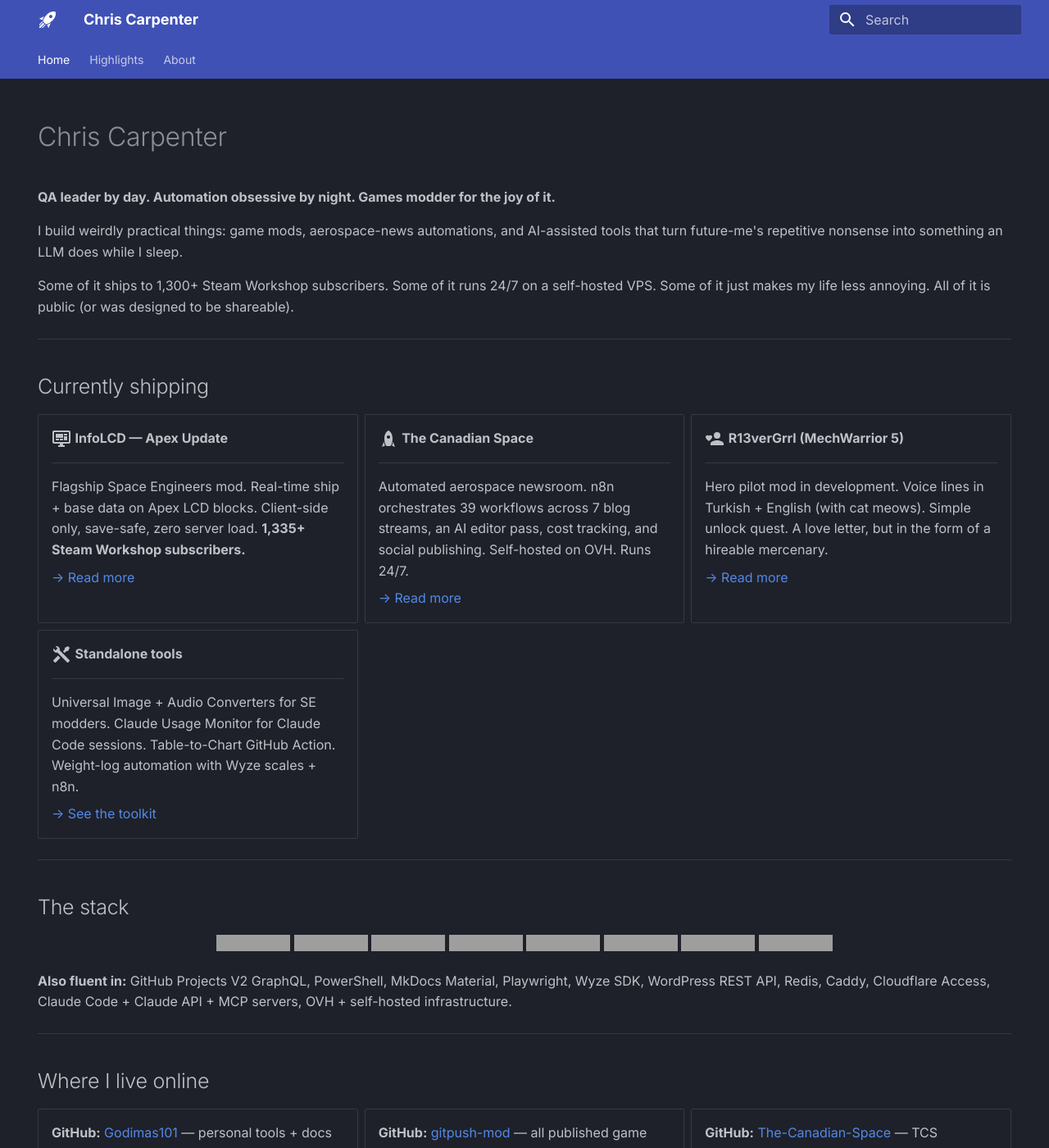
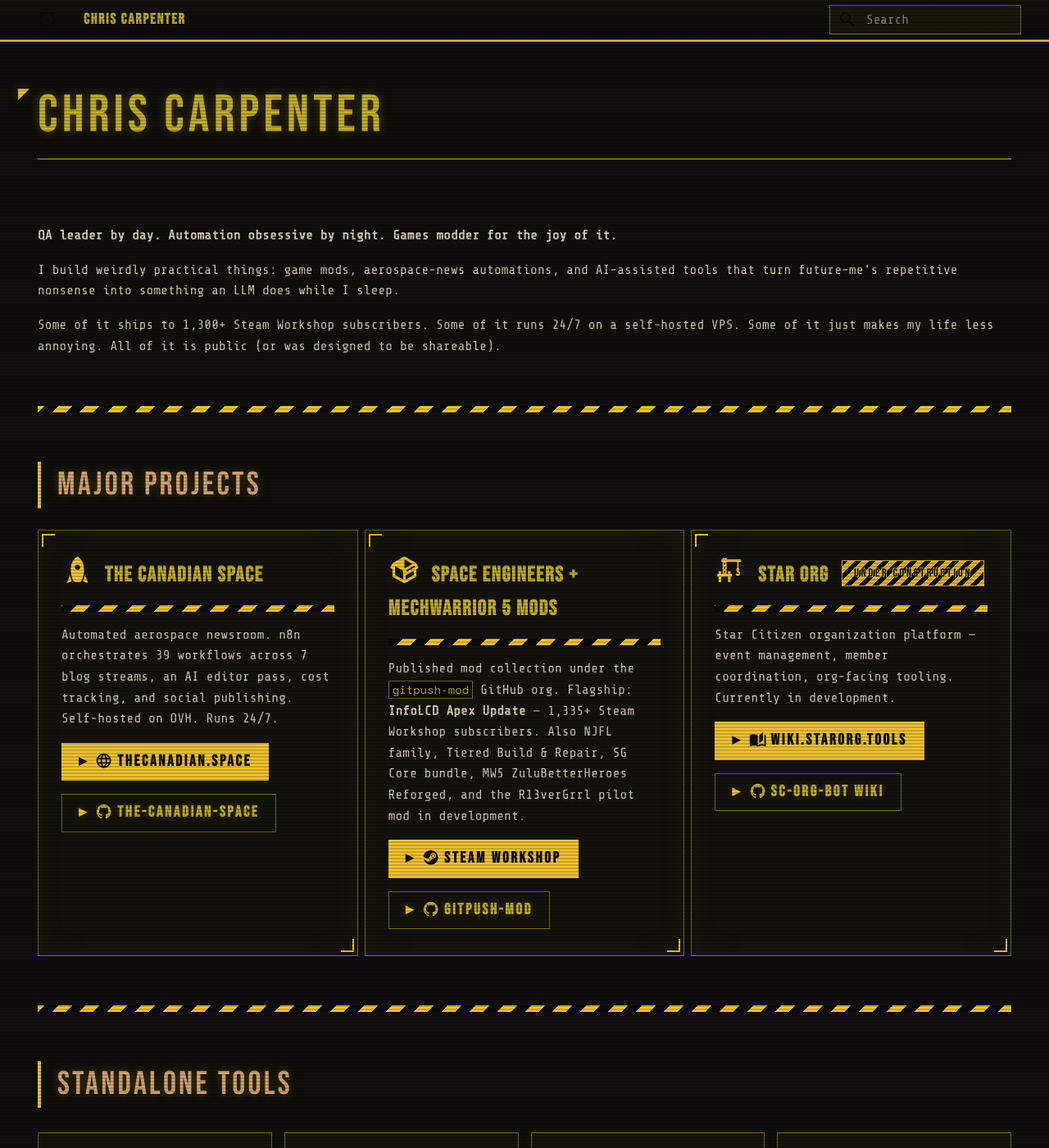
Before and after one commit to Godimas101/portfolio, an MkDocs documentation site: the page built from docs/index.md, in a window 1280 px wide and 1400 px high. Shown: the whole window at 82% size. Built offline with MkDocs 1.6.1 and Material for MkDocs 9.7.7, drawn with Linux system fonts in a browser that asks for light colours; some of the changed text lies outside the part shown; grey boxes are pictures that could not be loaded.

Commit message:
Direction A picked — restructured content per Chris's feedback
- Base mkdocs.yml now uses cassette-core.css directly (Chris picked
  Direction A on 2026-07-16). directions/A_cassette/ kept as an overlay
  with alternate site_name branding.
- Stashed B_cyberpunk + C_hybrid under stashed/ — kept for future
  reference, not deleted.
- Deleted individual project pages (projects/infolcd.md, etc.) — new
  structure links out from the major-project cards instead.

Index page restructure:
- 'Currently shipping' -> 'Major projects' (3 cards):
  1. The Canadian Space (link: thecanadian.space + GitHub org)
  2. Space Engineers + MechWarrior 5 Mods (link: Steam Workshop + gitpush-mod)
  3. Star Org (link: wiki.starorg.tools + SC-ORG-BOT wiki) with an
     UNDER CONSTRUCTION hazard-stripe tag
- New 'Standalone tools' section: 4 smaller cards (universal-image-converter,
  universal-audio-converter, claude-usage-monitor, se-claude-skill)
- 'Where I live online' -> 'Reach out': dropped most links, kept only
  LinkedIn + Patreon + Discord (added; user ID 235753132594823169
  linkable via discord.com/users/... in Discord client)

CSS additions:
- .md-button + .md-button--primary styled Cassette-style (amber outline,
  warning-yellow filled variant, uppercase Bebas Neue, hazard triangle
  prefix)
- .construction-tag: hazard-striped pill with pulse animation
- Small-grid variant (:not(.cards)) for the tools + reach-out sections
  — compact, no corner brackets, subtle amber background
- Icon coloring for grid.cards .lg -> warning-yellow (major project icons
  now stand out in the header of each card)

```diff
--- a/docs/assets/stylesheets/cassette-core.css
+++ b/docs/assets/stylesheets/cassette-core.css
@@ -327,3 +327,154 @@
 .md-search__input::placeholder {
   color: var(--cc-fg-dim);
 }
+
+/* ---- BUTTONS (used inside Major Projects cards for link-outs) ---- */
+.md-typeset .md-button {
+  font-family: 'Bebas Neue', sans-serif;
+  font-size: 0.95rem;
+  letter-spacing: 0.14em;
+  text-transform: uppercase;
+  color: var(--cc-amber);
+  background: transparent;
+  border: 1px solid var(--cc-amber-dim);
+  border-radius: 0;
+  padding: 0.35rem 1rem;
+  margin: 0.4rem 0.4rem 0.4rem 0;
+  transition: all 0.2s ease;
+  text-shadow: 0 0 8px rgba(197, 176, 41, 0.25);
+  position: relative;
+}
+
+.md-typeset .md-button::before {
+  content: '▸';
+  margin-right: 0.4rem;
+  color: var(--cc-warning-yellow);
+}
+
+.md-typeset .md-button:hover {
+  color: var(--cc-black);
+  background: var(--cc-amber);
+  border-color: var(--cc-amber);
+  text-shadow: none;
+  box-shadow: 0 0 20px rgba(197, 176, 41, 0.35);
+}
+
+.md-typeset .md-button:hover::before {
+  color: var(--cc-black);
+}
+
+.md-typeset .md-button--primary {
+  background: var(--cc-warning-yellow);
+  color: var(--cc-black);
+  border-color: var(--cc-warning-yellow);
+  font-weight: 700;
+  text-shadow: none;
+}
+
+.md-typeset .md-button--primary::before {
+  color: var(--cc-black);
+}
+
+.md-typeset .md-button--primary:hover {
+  background: var(--cc-amber-glow);
+  border-color: var(--cc-amber-glow);
+  box-shadow: 0 0 25px rgba(230, 207, 58, 0.5);
+}
+
+/* ---- UNDER CONSTRUCTION TAG (Star Org card) ---- */
+.md-typeset .construction-tag {
+  display: inline-block;
+  font-family: 'Bebas Neue', sans-serif;
+  font-size: 0.7rem;
+  letter-spacing: 0.2em;
+  color: var(--cc-black);
+  background: repeating-linear-gradient(
+    -45deg,
+    var(--cc-warning-yellow),
+    var(--cc-warning-yellow) 6px,
+    var(--cc-black) 6px,
+    var(--cc-black) 12px
+  );
+  padding: 0.2rem 0.7rem 0.15rem;
+  margin-left: 0.5rem;
+  vertical-align: middle;
+  border: 1px solid var(--cc-warning-yellow);
+  text-shadow: 1px 1px 0 var(--cc-warning-yellow), -1px -1px 0 var(--cc-warning-yellow);
+  animation: hazard-pulse 3s ease-in-out infinite;
+}
+
+@keyframes hazard-pulse {
+  0%, 100% { opacity: 1; }
+  50%      { opacity: 0.7; }
+}
+
+/* ---- SMALL GRID (Standalone tools + Reach out sections) ---- */
+/* Distinguishes from .grid.cards (large cards) — these are compact link rows */
+.md-typeset .grid:not(.cards) {
+  display: grid;
+  grid-template-columns: repeat(auto-fit, minmax(280px, 1fr));
+  gap: 0.75rem;
+  margin: 1.5rem 0;
+}
+
+.md-typeset .grid:not(.cards) > ul {
+  list-style: none;
+  padding: 0;
+  margin: 0;
+  display: contents;
+}
+
+.md-typeset .grid:not(.cards) > ul > li {
+  background: rgba(197, 176, 41, 0.04);
+  border: 1px solid var(--cc-amber-dim);
+  border-radius: 0;
+  padding: 0.75rem 1rem;
+  margin: 0;
+  position: relative;
+  transition: all 0.2s ease;
+  min-height: unset;
+  box-shadow: none;
+}
+
+/* Remove the corner brackets from small-grid cards — reserve those for major projects */
+.md-typeset .grid:not(.cards) > ul > li::before,
+.md-typeset .grid:not(.cards) > ul > li::after {
+  display: none;
+}
+
+.md-typeset .grid:not(.cards) > ul > li:hover {
+  border-color: var(--cc-amber);
+  background: rgba(197, 176, 41, 0.08);
+  transform: none;
+  box-shadow: 0 0 15px rgba(197, 176, 41, 0.15);
+}
+
+.md-typeset .grid:not(.cards) > ul > li > p:first-child {
+  font-family: 'Share Tech Mono', monospace;
+  color: var(--cc-fg);
+  font-size: 1rem;
+  letter-spacing: 0.02em;
+  margin: 0;
+}
+
+/* ---- SVG ICONS (used in Reach out section) ---- */
+.md-typeset .twemoji.lg {
+  height: 1.3em;
+  vertical-align: -0.25em;
+  margin-right: 0.4rem;
+  fill: var(--cc-warning-yellow);
+}
+
+.md-typeset .twemoji.lg.middle {
+  height: 2rem;
+  fill: var(--cc-warning-yellow);
+}
+
+/* ---- MD Material's icon rendering in grid.cards — amp up the amber ---- */
+.md-typeset .grid.cards .lg {
+  color: var(--cc-warning-yellow);
+}
+
+.md-typeset .grid.cards .lg svg {
+  fill: var(--cc-warning-yellow);
+}
--- a/docs/index.md
+++ b/docs/index.md
@@ -14,17 +14,9 @@
 
 ---
 
-## Currently shipping
+## Major projects
 
 <div class="grid cards" markdown>
-
--   :material-monitor-dashboard:{ .lg .middle } **InfoLCD — Apex Update**
-
-    ---
-
-    Flagship Space Engineers mod. Real-time ship + base data on Apex LCD blocks. Client-side only, save-safe, zero server load. **1,335+ Steam Workshop subscribers.**
-
-    [→ Read more](projects/infolcd.md)
 
 -   :material-rocket:{ .lg .middle } **The Canadian Space**
 
@@ -32,23 +24,39 @@
 
     Automated aerospace newsroom. n8n orchestrates 39 workflows across 7 blog streams, an AI editor pass, cost tracking, and social publishing. Self-hosted on OVH. Runs 24/7.
 
-    [→ Read more](projects/canadian-space.md)
+    [:material-web: thecanadian.space](https://thecanadian.space){ .md-button .md-button--primary }
+    [:material-github: The-Canadian-Space](https://github.com/The-Canadian-Space){ .md-button }
 
--   :material-account-heart:{ .lg .middle } **R13verGrrl (MechWarrior 5)**
+-   :material-package-variant:{ .lg .middle } **Space Engineers + MechWarrior 5 Mods**
 
     ---
 
-    Hero pilot mod in development. Voice lines in Turkish + English (with cat meows). Simple unlock quest. A love letter, but in the form of a hireable mercenary.
+    Published mod collection under the `gitpush-mod` GitHub org. Flagship: **InfoLCD Apex Update** — 1,335+ Steam Workshop subscribers. Also NJFL family, Tiered Build & Repair, SG Core bundle, MW5 ZuluBetterHeroes Reforged, and the R13verGrrl pilot mod in development.
 
-    [→ Read more](projects/r13vergrrl.md)
+    [:material-steam: Steam Workshop](https://steamcommunity.com/id/godimas/myworkshopfiles){ .md-button .md-button--primary }
+    [:material-github: gitpush-mod](https://github.com/gitpush-mod){ .md-button }
 
--   :material-tools:{ .lg .middle } **Standalone tools**
+-   :material-crane:{ .lg .middle } **Star Org** <span class="construction-tag">UNDER CONSTRUCTION</span>
 
     ---
 
-    Universal Image + Audio Converters for SE modders. Claude Usage Monitor for Claude Code sessions. Table-to-Chart GitHub Action. Weight-log automation with Wyze scales + n8n.
+    Star Citizen organization platform — event management, member coordination, org-facing tooling. Currently in development.
 
-    [→ See the toolkit](projects/tools.md)
+    [:material-book-open-page-variant: wiki.starorg.tools](https://wiki.starorg.tools/){ .md-button .md-button--primary }
+    [:material-github: SC-ORG-BOT wiki](https://github.com/voidput/SC-ORG-BOT/wiki){ .md-button }
+
+</div>
+
+---
+
+## Standalone tools
+
+<div class="grid" markdown>
+
+- **[universal-image-converter](https://github.com/Godimas101/universal-image-converter)** — Windows tool for SE modders. Image → DDS textures + pasteable LCD art.
+- **[universal-audio-converter](https://github.com/Godimas101/universal-audio-converter)** — Full SE audio pipeline: convert, edit, generate SBC files.
+- **[claude-usage-monitor](https://github.com/Godimas101/claude-usage-monitor)** — Windows widget for Claude Code session tracking. Amber phosphor aesthetic.
+- **[se-claude-skill](https://github.com/Godimas101/se-claude-skill)** — Space Engineers modding skill for Claude Code.
 
 </div>
 
@@ -71,18 +79,13 @@
 
 ---
 
-## Where I live online
+## Reach out
 
-<div class="grid cards" markdown>
+<div class="grid" markdown>
 
-- **GitHub:** [Godimas101](https://github.com/Godimas101) — personal tools + docs
-- **GitHub:** [gitpush-mod](https://github.com/gitpush-mod) — all published game mods
-- **GitHub:** [The-Canadian-Space](https://github.com/The-Canadian-Space) — TCS newsroom
-- **Blog:** [thecanadian.space](https://thecanadian.space) — aerospace news, automated
-- **Wiki:** [wiki.thecanadian.space](https://wiki.thecanadian.space) — TCS public docs
-- **Steam:** [Workshop](https://steamcommunity.com/id/godimas/myworkshopfiles) — SE + MW5 mods
-- **Patreon:** [running project log](https://patreon.com/Godimas101) — behind-the-scenes
-- **LinkedIn:** [rustygear](https://www.linkedin.com/in/rustygear/) — work stuff
+- :material-linkedin:{ .lg } **[LinkedIn](https://www.linkedin.com/in/rustygear/)** — work stuff
+- :fontawesome-brands-patreon:{ .lg } **[Patreon](https://patreon.com/Godimas101)** — the running project log
+- :fontawesome-brands-discord:{ .lg } **[Discord](https://discord.com/users/235753132594823169)** — DM me directly
 
 </div>
 
--- a/mkdocs.yml
+++ b/mkdocs.yml
@@ -3,44 +3,39 @@
 site_author: Chris Carpenter (Godimas101)
 site_url: https://portfolio.godimas.dev
 
-# Base config — direction-specific overrides live under directions/*/mkdocs.yml
-# and INHERIT this file via `INHERIT` key.
+# Chris picked Direction A (Cassette Core) on 2026-07-16. This base config
+# now uses that CSS directly. `mkdocs serve` from repo root "just works".
+# Directions B (Cyberpunk) + C (Hybrid) are stashed under `stashed/` for
+# reference — they can be re-promoted anytime.
 
 theme:
   name: material
   features:
-    - navigation.tabs
-    - navigation.sections
     - navigation.instant
     - navigation.tracking
-    - navigation.indexes
     - navigation.top
-    - navigation.footer
     - toc.follow
-    - toc.integrate
     - search.suggest
     - search.highlight
     - content.code.copy
     - content.tooltips
     - content.tabs.link
   palette:
-    - scheme: slate
-      primary: indigo
-      accent: blue
+    - scheme: cassette
+      primary: custom
+      accent: custom
   font:
-    text: Inter
-    code: JetBrains Mono
+    text: Share Tech Mono
+    code: Space Mono
   icon:
-    logo: material/rocket-launch
+    logo: material/tape-drive
     repo: fontawesome/brands/github
+
+extra_css:
+  - assets/stylesheets/cassette-core.css
 
 nav:
   - Home: index.md
-  - Highlights:
-    - InfoLCD Apex Update: projects/infolcd.md
-    - The Canadian Space: projects/canadian-space.md
-    - R13verGrrl (MW5): projects/r13vergrrl.md
-    - Tools + Utilities: projects/tools.md
   - About: about.md
 
 plugins:
@@ -85,12 +80,13 @@
 
 extra:
   social:
-    - icon: fontawesome/brands/github
-      link: https://github.com/Godimas101
     - icon: fontawesome/brands/linkedin
       link: https://www.linkedin.com/in/rustygear/
+      name: LinkedIn
     - icon: fontawesome/brands/patreon
       link: https://patreon.com/Godimas101
-    - icon: fontawesome/brands/steam
-      link: https://steamcommunity.com/id/godimas
+      name: Patreon
+    - icon: fontawesome/brands/discord
+      link: https://discord.com/users/235753132594823169
+      name: Discord
   generator: false
```
Also changed, not shown: docs/projects/canadian-space.md (deleted, +0 -55 lines), docs/projects/infolcd.md (deleted, +0 -46 lines), docs/projects/r13vergrrl.md (deleted, +0 -54 lines), docs/projects/tools.md (deleted, +0 -72 lines), 5 other files.
